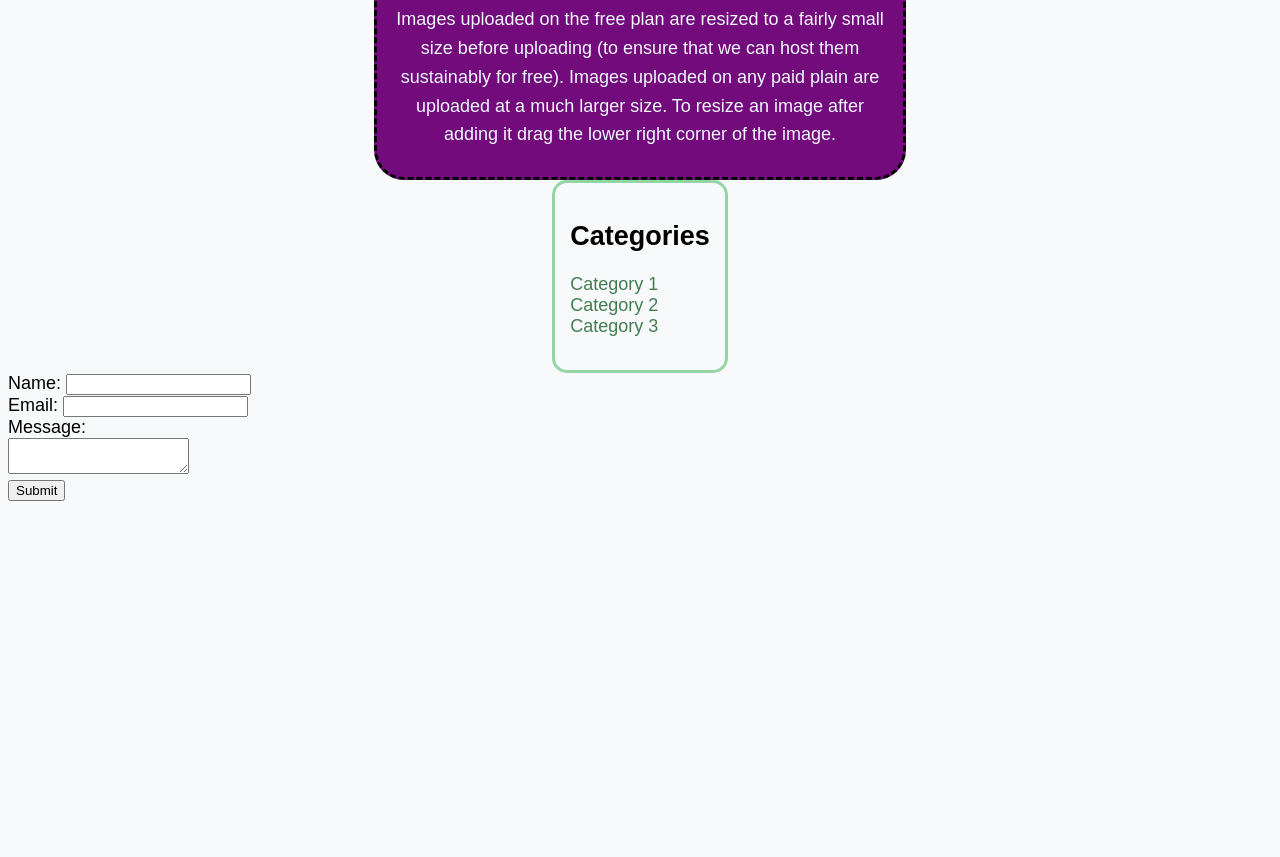
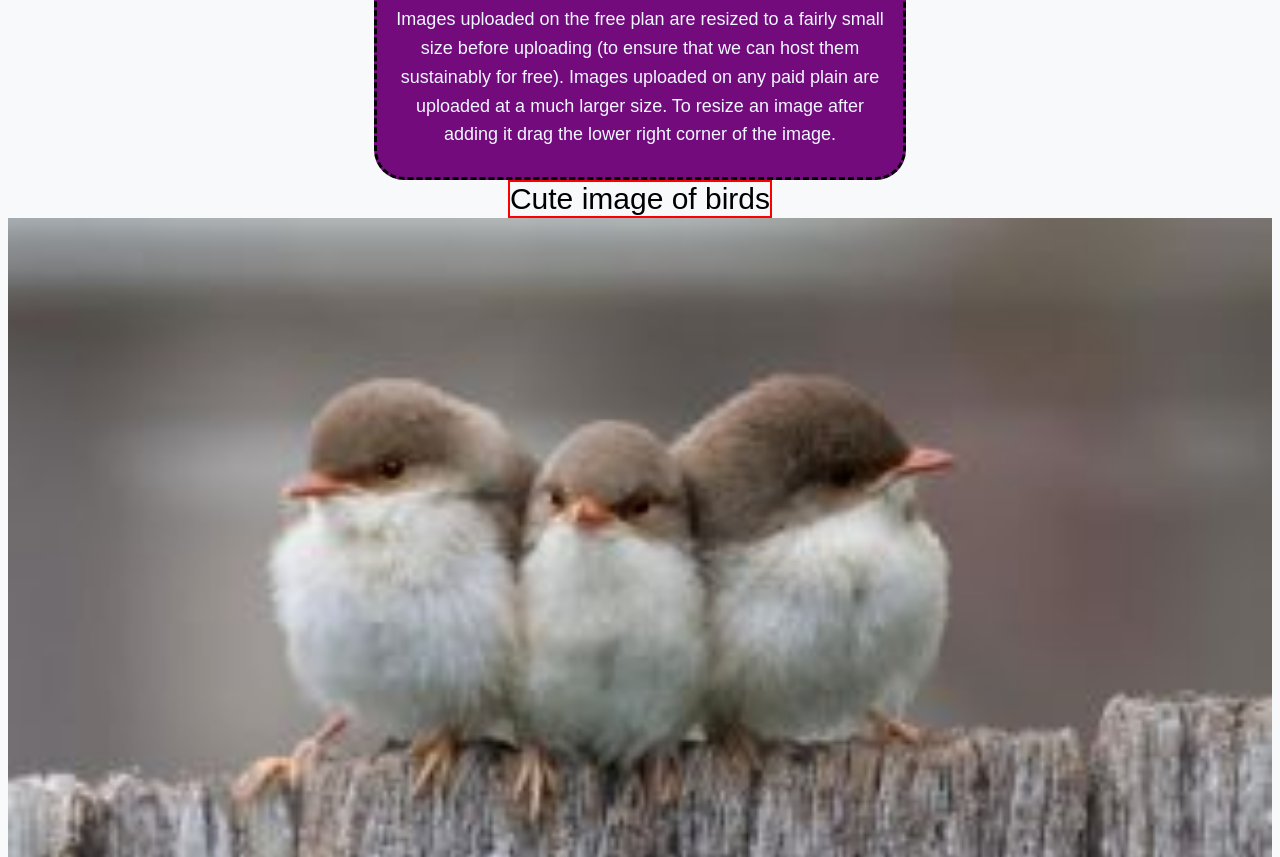
Before and after one commit to Mehrnoushhk/Full-Stack, a plain HTML site: page index.html in a window 1280 px wide. Shown: the part 343-1200 px from the top of the page. Before the commit the page ends 852 px from the top, so only its background shows below. Drawn offline with Linux system fonts and the light colour scheme.

Commit message:
Commited 07/10

```diff
--- a/Style.css
+++ b/Style.css
@@ -83,3 +83,15 @@ a:visited{
   padding: 0px;
   list-style: none;
 }
+.image-type1 p{
+  font-size: 30px;
+  border: 2px solid red;
+  width: fit-content;
+  margin: auto;
+}
+.image-type1{
+  display: flex;
+  flex-direction: column;
+  justify-content: center;
+
+}
--- a/index.html
+++ b/index.html
@@ -1,6 +1,7 @@
 <!DOCTYPE html>
 <html>
 <head>
+    <meta charset="utf-8">
     <title>CSS Cheat Sheet</title>
     <link rel="stylesheet" href="style.css">
 </head>
@@ -18,6 +19,12 @@
         <p>
                 Images uploaded on the free plan are resized to a fairly small size before uploading (to ensure that we can host them sustainably for free). Images uploaded on any paid plain are uploaded at a much larger size. To resize an image after adding it drag the lower right corner of the image.
         </p>
+
+
+    </div>
+    <div class="image-type1">
+        <p>Cute image of birds</p>
+        <img src="cute-bird.jpg">
 
     </div>
     <div class="categories">
--- /dev/null
+++ b/mySiteStyle.css
@@ -0,0 +1,9 @@
+@font-face {
+    font-family: 'BBadr';
+    src: url('fonts\BBadr.eot#') format('eot'),  <span style="color: #ff6600;">/* IE6–۸ */</span>
+         url('../fonts/BBadr.woff') format('woff'),  <span style="color: #ff6600;">/* FF3.6+, IE9, Chrome6+, Saf5.1+*/</span>
+         url('fonts/BBadr.ttf') format('truetype');  <span style="color: #ff6600;">/* Saf3—۵, Chrome4+, FF3.5, Opera 10+ */</span>
+  }
+body{
+    background-color: rgb(211, 211, 255);
+}
```
Also changed, not shown: myWeb.html (+4 -1 lines), accurate.png (added), cute-bird.jpg (added).
